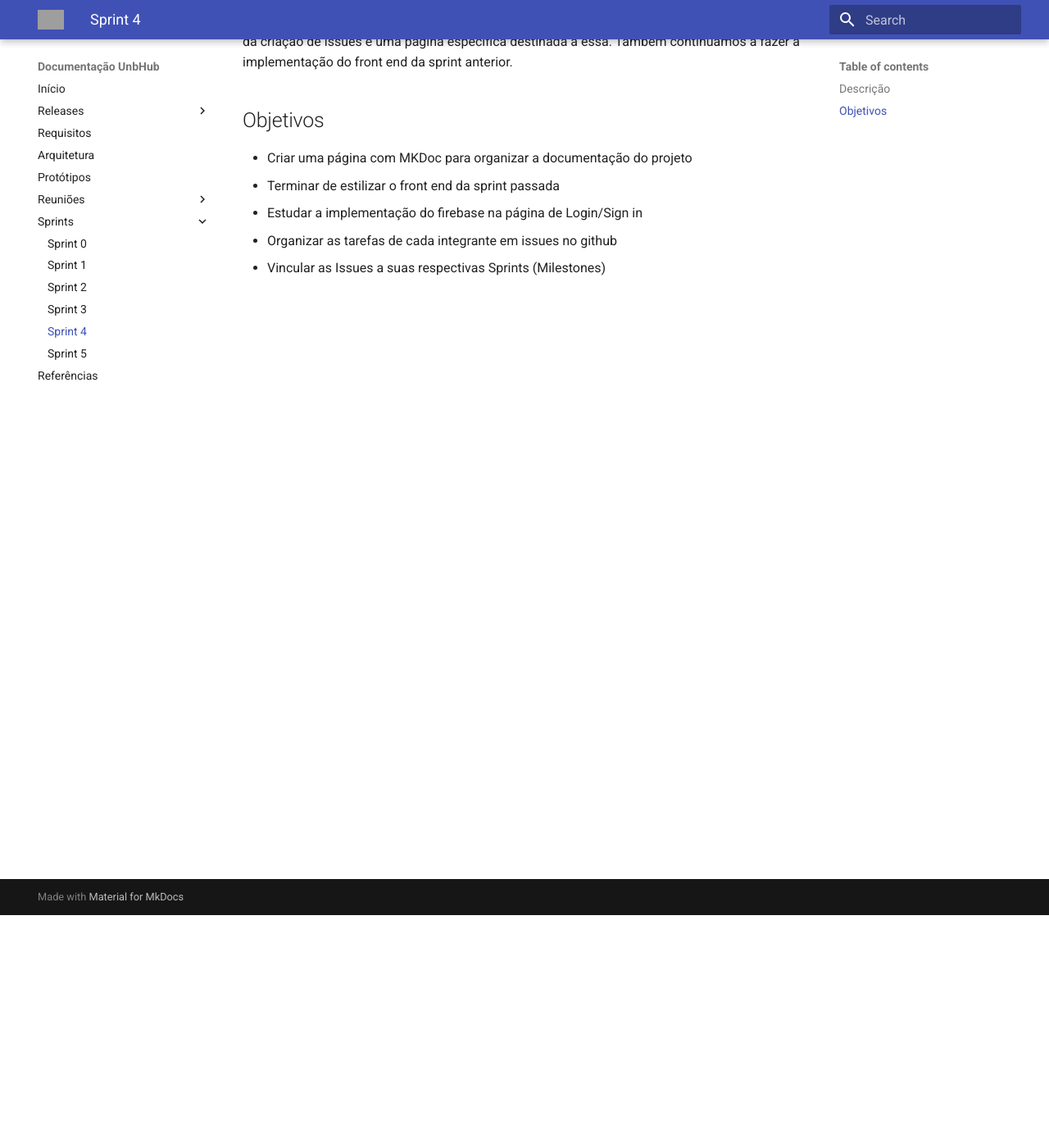
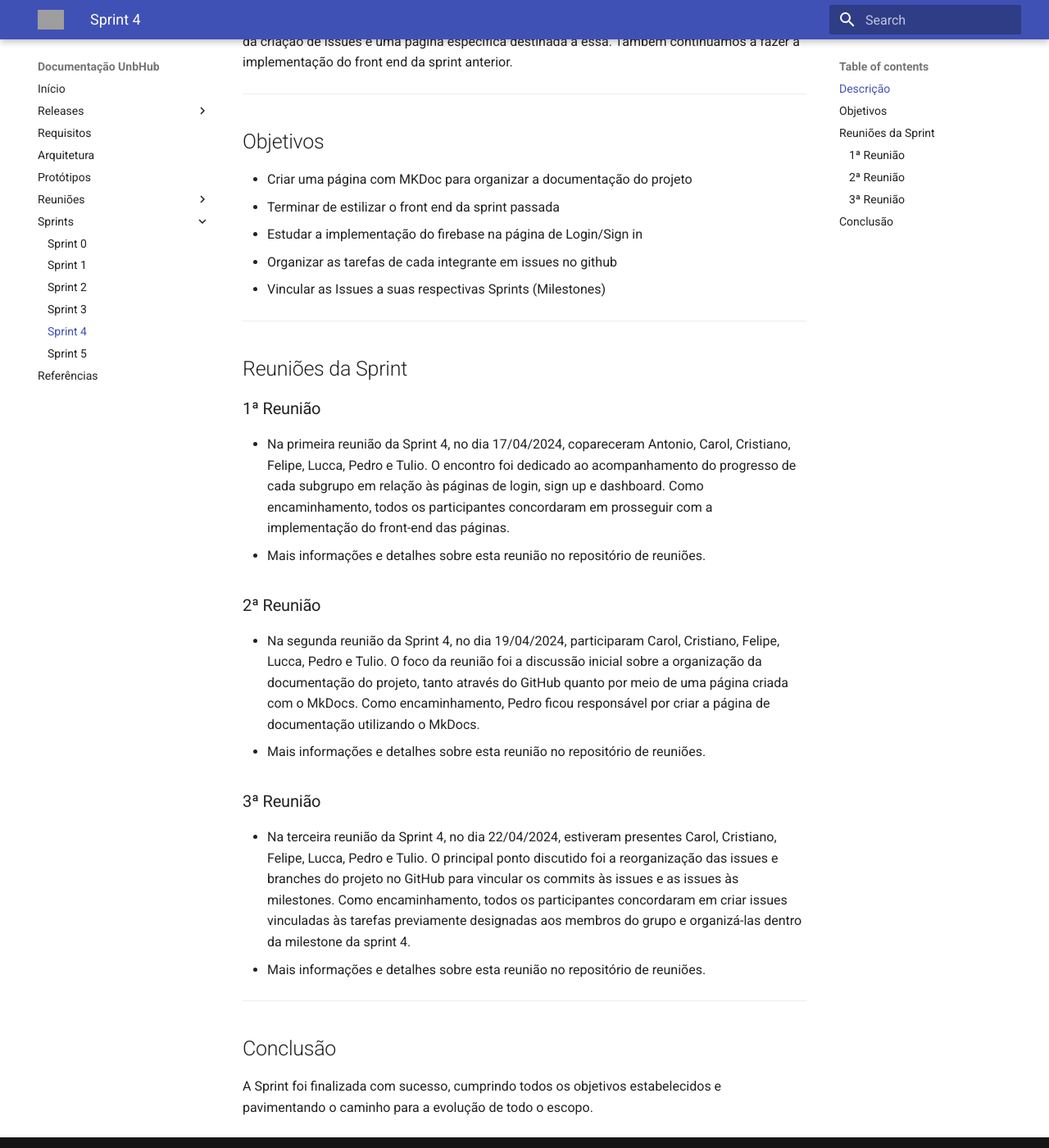
Before and after one commit to unb-mds/Squad09-UnBHUB, an MkDocs documentation site: the page built from documentation/mkdocs/docs/Sprints/Sprint4.md, in a window 1280 px wide and 1400 px high, scrolled down 284 px. Shown: the whole window at 82% size. Built offline with MkDocs 1.6.1 and Material for MkDocs 9.7.7, drawn with Linux system fonts in a browser that asks for light colours; grey boxes are pictures that could not be loaded.

Commit message:
Fix(#44): Atualizando Documentação da Sprint 4

```diff
--- a/documentation/mkdocs/docs/Sprints/Sprint4.md
+++ b/documentation/mkdocs/docs/Sprints/Sprint4.md
@@ -1,10 +1,13 @@
 # Sprint #4
 
-*Período: 15/04/2024 - 22/04/2024*
+**Período: 15/04/2024 - 22/04/2024**
 
 ## Descrição
 
 Nessa sprint a nossa equipe discutiu sobre a organização da documentação do projeto, a partir da criação de issues e uma página específica destinada a essa. Também continuamos a fazer a implementação do front end da sprint anterior.
+
+---
+
 ## Objetivos
 
 - Criar uma página com MKDoc para organizar a documentação do projeto
@@ -12,3 +15,28 @@ Nessa sprint a nossa equipe discutiu sobre a organização da documentação do
 - Estudar a implementação do firebase na página de Login/Sign in
 - Organizar as tarefas de cada integrante em issues no github
 - Vincular as Issues a suas respectivas Sprints (Milestones)
+
+---
+
+## Reuniões da Sprint
+
+### 1ª Reunião
+
+- Na primeira reunião da Sprint 4, no dia 17/04/2024, copareceram Antonio, Carol, Cristiano, Felipe, Lucca, Pedro e Tulio. O encontro foi dedicado ao acompanhamento do progresso de cada subgrupo em relação às páginas de login, sign up e dashboard. Como encaminhamento, todos os participantes concordaram em prosseguir com a implementação do front-end das páginas.
+- Mais informações e detalhes sobre esta reunião no repositório de reuniões.
+
+### 2ª Reunião
+
+- Na segunda reunião da Sprint 4, no dia 19/04/2024, participaram Carol, Cristiano, Felipe, Lucca, Pedro e Tulio. O foco da reunião foi a discussão inicial sobre a organização da documentação do projeto, tanto através do GitHub quanto por meio de uma página criada com o MkDocs. Como encaminhamento, Pedro ficou responsável por criar a página de documentação utilizando o MkDocs.
+- Mais informações e detalhes sobre esta reunião no repositório de reuniões.
+
+### 3ª Reunião
+
+- Na terceira reunião da Sprint 4, no dia 22/04/2024, estiveram presentes Carol, Cristiano, Felipe, Lucca, Pedro e Tulio. O principal ponto discutido foi a reorganização das issues e branches do projeto no GitHub para vincular os commits às issues e as issues às milestones. Como encaminhamento, todos os participantes concordaram em criar issues vinculadas às tarefas previamente designadas aos membros do grupo e organizá-las dentro da milestone da sprint 4.
+- Mais informações e detalhes sobre esta reunião no repositório de reuniões.
+
+---
+
+## Conclusão
+
+A Sprint foi finalizada com sucesso, cumprindo todos os objetivos estabelecidos e pavimentando o caminho para a evolução de todo o escopo.
```
